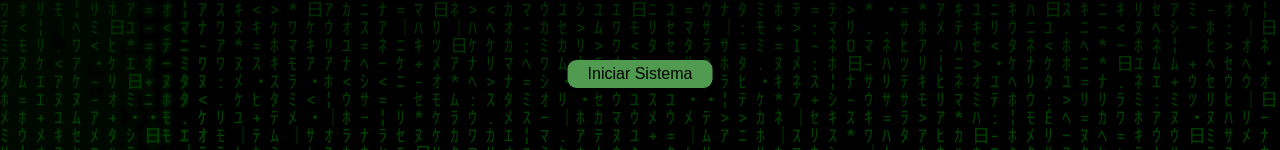
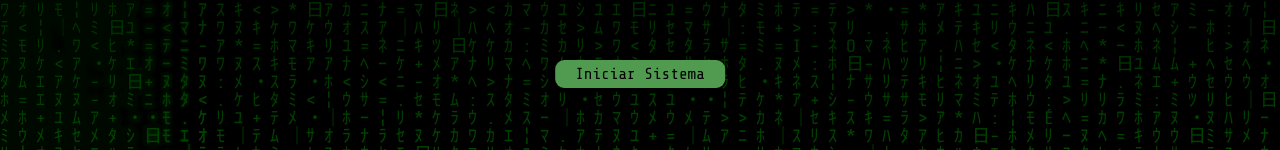
Before and after one commit to claudiogardusi/StartMatrixRain, a plain HTML site: page index.html in a window 1280 px wide. Shown: the part 326-476 px from the top of the page. Drawn offline with nearby package versions, Linux system fonts and the light colour scheme; animation ran at ten frames a second.

Commit message:
Font Correct

```diff
--- a/style.css
+++ b/style.css
@@ -59,6 +59,7 @@ canvas {
   padding:5px 20px;
   font-size: 16px;
   background: var(--button-bg-color);
+  font-family: 'Share Tech Mono', monospace;
   color: black;
   border: none;
   border-radius: 9px;
```
Also changed, not shown: script.js (+0 -8 lines).
